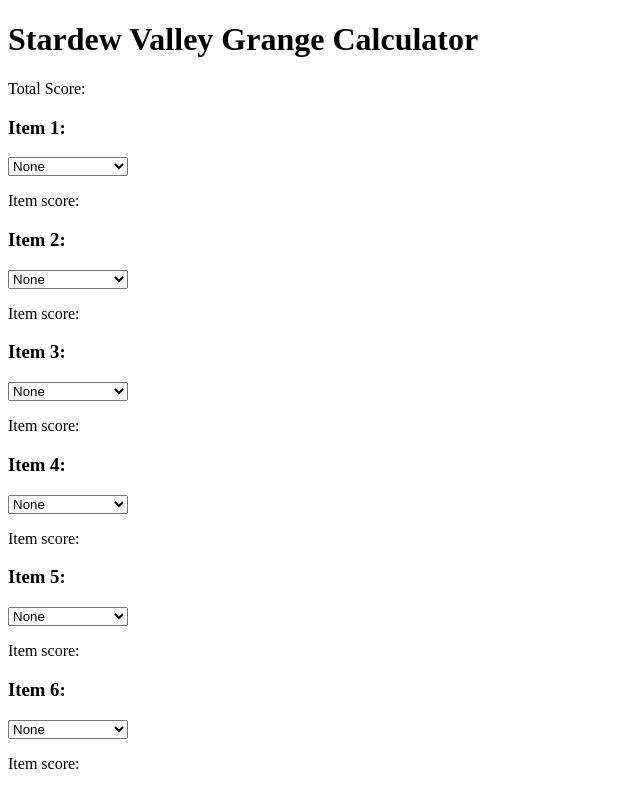
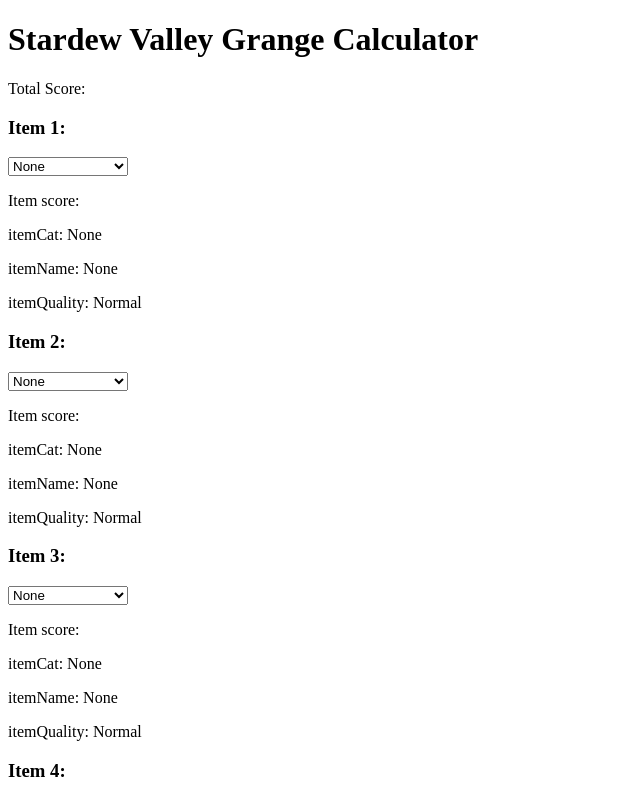
Before and after one commit to BearWithMe18/StardewValleyGrangeCalc, an Angular app in the folder grange-calc/: page / in a window 1280 px wide. Shown: the top 793 px of the page, without its empty margins (0-640 px from the left). Built offline with nearby package versions, Linux system fonts and the light colour scheme.

Commit message:
SetItemQuality Fix

```diff
--- a/grange-calc/src/app/grange-item/grange-item.html
+++ b/grange-calc/src/app/grange-item/grange-item.html
@@ -5,13 +5,13 @@
       <option [value]="item">{{item}}</option>
     }
   </select>
-  @if (item != "None") {
-    <select formControlName="itemName" (change)="setItemName($event)">
+  @if (this.itemForm.get("itemCat")?.value != "None") {
+    <select formControlName="itemName" (change)="setItemName($event)" [selectedIndex]="0">
     @for (item2 of category(item); track $index) {
       <option [value]="item2">{{item2}}</option>
     }
     </select>
-    <select formControlName="itemQuality" (change)="setItemName($event)">
+    <select formControlName="itemQuality" (change)="setItemQuality($event)">
     @for (item3 of qualities(); track $index) {
       <option [value]="item3">{{item3}}</option>
     }
@@ -24,5 +24,8 @@
   }
 
   <p>Item score: {{itemScore()}}</p>
+  <p>itemCat: {{this.itemForm.get("itemCat")?.value}}</p>
+  <p>itemName: {{this.itemForm.get("itemName")?.value}}</p>
+  <p>itemQuality: {{this.itemForm.get("itemQuality")?.value}}</p>
 
 </form>
--- a/grange-calc/src/app/grange-item/grange-item.ts
+++ b/grange-calc/src/app/grange-item/grange-item.ts
@@ -21,14 +21,18 @@
   setItem(item: any){
     this.item = item.target.value;
     this.itemName = "";
+    this.itemForm.controls.itemCat.setValue(item.target.value);
+    this.itemForm.controls.itemName.setValue("None");
   }
 
   setItemName(itemName: any){
     this.itemName = itemName.target.value;
+    this.itemForm.controls.itemName.setValue(itemName.target.value);
   }
 
-  setItemQuality(quality: string){
-    this.quality = quality;
+  setItemQuality(quality: any){
+    this.quality = quality.target.value;
+    this.itemForm.controls.itemQuality.setValue(quality.target.value);
   }
 
   category(item: string) {
@@ -36,9 +40,10 @@
     //return this.categoryData[item as keyof typeof categoryData];
   }
 
-  form = new FormGroup({
-    itemCat: new FormControl(this.item),
-    itemName: new FormControl(this.itemName),
+  itemForm = new FormGroup({
+    itemCat: new FormControl("None"),
+    itemName: new FormControl("None"),
+    itemQuality: new FormControl("Normal")
   });
 
 }
```
